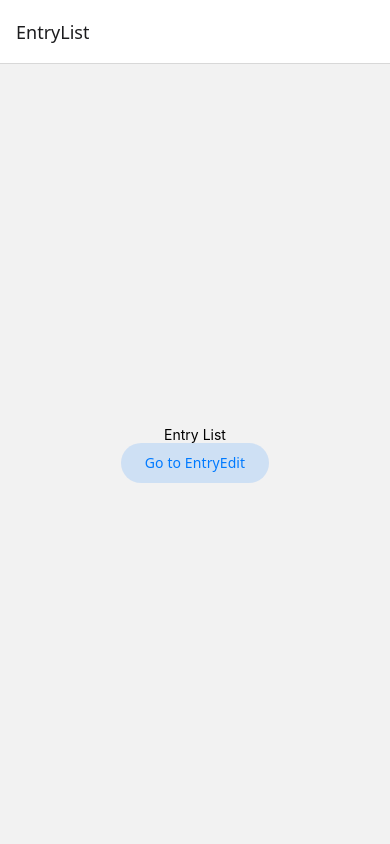
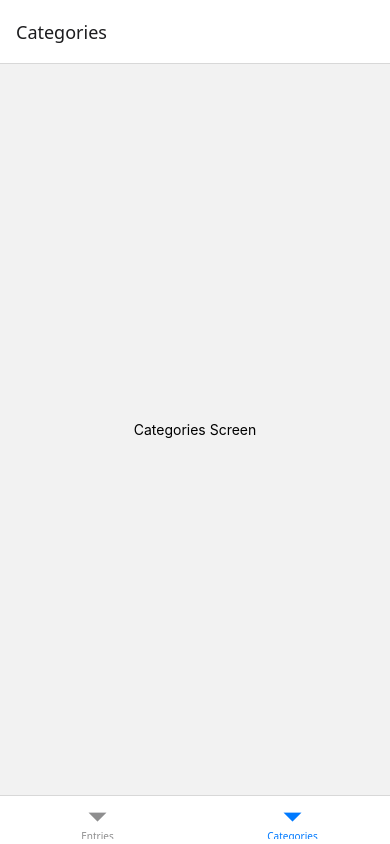
Before and after one commit to kamarini09/finance_manager, a React Native app: screen /Categories in a window 390 px wide. Built offline with nearby package versions, Linux system fonts and the light colour scheme.

Commit message:
add tab navigator

```diff
--- a/App.tsx
+++ b/App.tsx
@@ -1,52 +1,11 @@
-import { StatusBar } from "expo-status-bar";
-import { StyleSheet, Text, View, SafeAreaView } from "react-native";
-import EntryList from "./screens/EntryList";
-import EntryEdit from "./screens/EntryEdit";
-import EntryDelete from "./screens/EntryDelete";
 import React from "react";
-import { createStaticNavigation, NavigationContainer } from "@react-navigation/native";
-import { createNativeStackNavigator } from "@react-navigation/native-stack";
-
-export type RootStackParamList = {
-  EntryList: undefined;
-  EntryEdit: undefined;
-  EntryDelete: undefined;
-};
-
-const Stack = createNativeStackNavigator<RootStackParamList>();
+import { NavigationContainer } from "@react-navigation/native";
+import TabNavigator from "./navigation/TabNavigation";
 
 export default function App() {
   return (
     <NavigationContainer>
-      <Stack.Navigator initialRouteName="EntryList">
-        <Stack.Screen name="EntryList" component={EntryList} />
-        <Stack.Screen name="EntryEdit" component={EntryEdit} />
-        <Stack.Screen name="EntryDelete" component={EntryDelete} />
-      </Stack.Navigator>
+      <TabNavigator />
     </NavigationContainer>
   );
 }
-
-// export default function App() {
-//   return (
-//     <SafeAreaView style={styles.container}>
-//       <Text style={styles.title}>Finance Categories</Text>
-//       <Category />
-//       <StatusBar style="auto" />
-//     </SafeAreaView>
-//   );
-// }
-
-const styles = StyleSheet.create({
-  container: {
-    flex: 1,
-    backgroundColor: "#fff",
-    paddingTop: 40,
-  },
-  title: {
-    fontSize: 22,
-    fontWeight: "bold",
-    textAlign: "center",
-    marginBottom: 10,
-  },
-});
--- /dev/null
+++ b/navigation/StackNavigation.tsx
@@ -0,0 +1,23 @@
+import React from "react";
+import { createNativeStackNavigator } from "@react-navigation/native-stack";
+import EntryList from "../screens/EntryList";
+import EntryEdit from "../screens/EntryEdit";
+import EntryDelete from "../screens/EntryDelete";
+
+export type RootStackParamList = {
+  EntryList: undefined;
+  EntryEdit: undefined;
+  EntryDelete: undefined;
+};
+
+const Stack = createNativeStackNavigator<RootStackParamList>();
+
+export default function StackNavigator() {
+  return (
+    <Stack.Navigator initialRouteName="EntryList">
+      <Stack.Screen name="EntryList" component={EntryList} />
+      <Stack.Screen name="EntryEdit" component={EntryEdit} />
+      <Stack.Screen name="EntryDelete" component={EntryDelete} />
+    </Stack.Navigator>
+  );
+}
--- /dev/null
+++ b/navigation/TabNavigation.tsx
@@ -0,0 +1,20 @@
+import React from "react";
+import { createBottomTabNavigator } from "@react-navigation/bottom-tabs";
+import StackNavigator from "./StackNavigation";
+import CategoryScreen from "../screens/categoryScreen";
+
+export type HomeTabParamList = {
+  Entries: undefined;
+  Categories: undefined;
+};
+
+const Tab = createBottomTabNavigator<HomeTabParamList>();
+
+export default function TabNavigator() {
+  return (
+    <Tab.Navigator>
+      <Tab.Screen name="Entries" component={StackNavigator} />
+      <Tab.Screen name="Categories" component={CategoryScreen} />
+    </Tab.Navigator>
+  );
+}
--- a/package.json
+++ b/package.json
@@ -11,6 +11,7 @@
   "dependencies": {
     "@nestjs/config": "^4.0.0",
     "@nestjs/typeorm": "^11.0.0",
+    "@react-navigation/bottom-tabs": "^7.2.0",
     "@react-navigation/native": "^7.0.14",
     "@react-navigation/native-stack": "^7.2.0",
     "expo": "~52.0.28",
--- a/screens/EntryDelete.tsx
+++ b/screens/EntryDelete.tsx
@@ -1,7 +1,6 @@
 import { Text, View } from "react-native";
 import React from "react";
 import { useNavigation } from "@react-navigation/native";
-import { Button } from "@react-navigation/elements";
 import { NativeStackNavigationProp } from "@react-navigation/native-stack";
 
 type RootStackParamList = {
@@ -17,7 +16,6 @@ export default function EntryDelete() {
   return (
     <View style={{ flex: 1, alignItems: "center", justifyContent: "center" }}>
       <Text>Entry Delete</Text>
-      <Button onPress={() => navigation.goBack()}>Go Back</Button>
     </View>
   );
 }
--- a/screens/EntryEdit.tsx
+++ b/screens/EntryEdit.tsx
@@ -18,7 +18,6 @@ export default function EntryEdit() {
     <View style={{ flex: 1, alignItems: "center", justifyContent: "center" }}>
       <Text>Entry Edit</Text>
       <Button onPress={() => navigation.navigate("EntryDelete")}>Go to EntryDelete</Button>
-      <Button onPress={() => navigation.goBack()}>Go Back</Button>
     </View>
   );
 }
--- /dev/null
+++ b/screens/categoryScreen.tsx
@@ -0,0 +1,10 @@
+import React from "react";
+import { View, Text } from "react-native";
+
+export default function CategoryScreen() {
+  return (
+    <View style={{ flex: 1, alignItems: "center", justifyContent: "center" }}>
+      <Text>Categories Screen</Text>
+    </View>
+  );
+}
```
Also changed, not shown: 1 other file (tests, documents, lock files or other folders).
